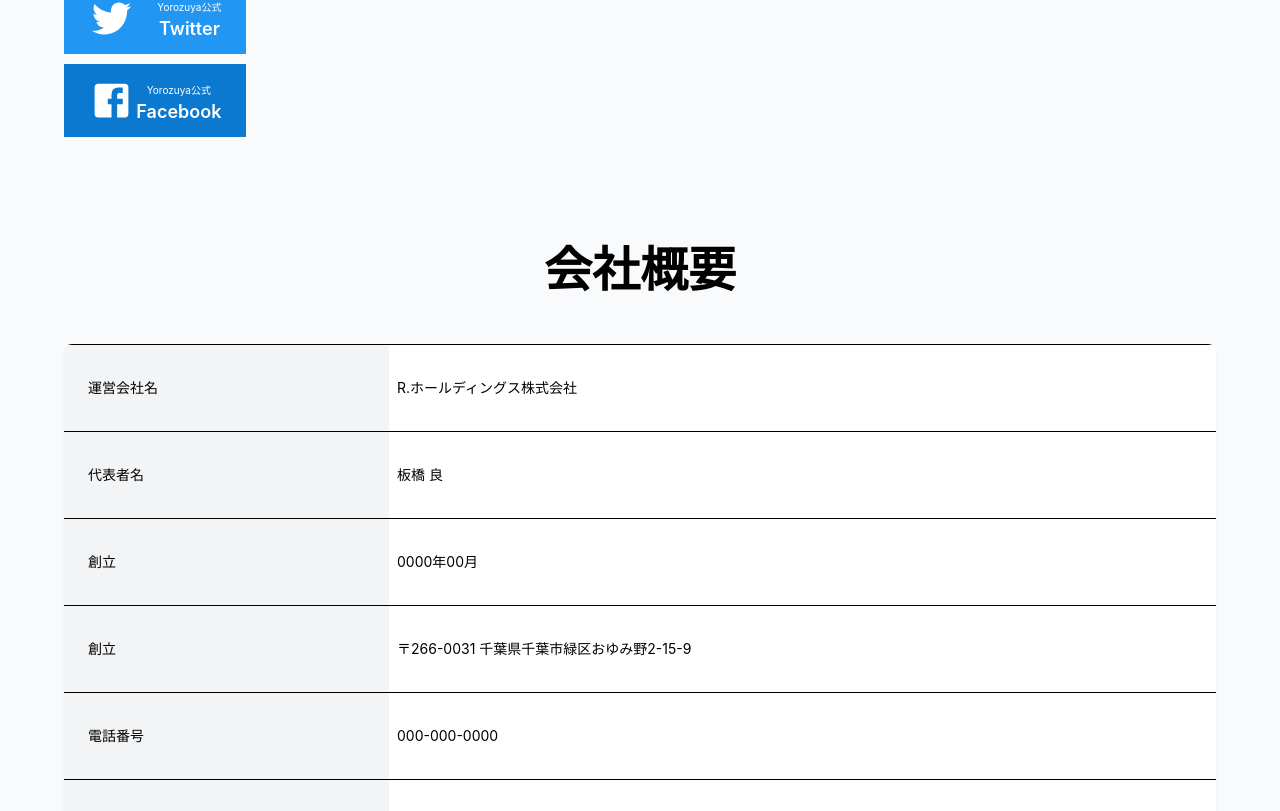
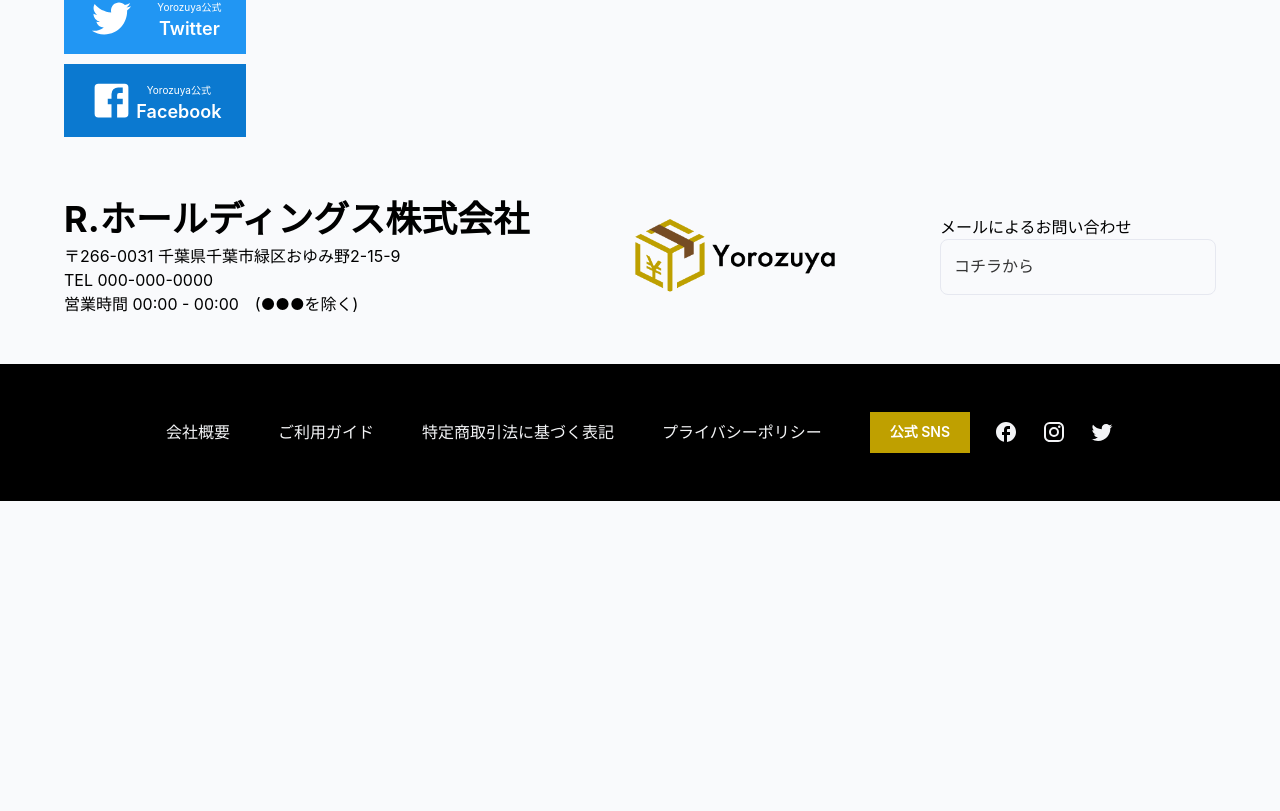
Before and after one commit to Sanjar-Kodirov/japan-e-commerse, a React (Create React App) app: page / in a window 1280 px wide. Shown: the part 4129-4940 px from the top of the page. After the commit the page ends 4630 px from the top, so only its background shows below. Built offline with nearby package versions, Linux system fonts and the light colour scheme.

Commit message:
ProdctCategory

```diff
--- a/src/App.js
+++ b/src/App.js
@@ -25,7 +25,7 @@ function App() {
             <Route path="/about" element={<ProductCard />} />
           </Route>
         </Routes>
-        <About/>
+        {/* <About/> */}
         <Footer />
       </ThemeProvider>
     </>
```
